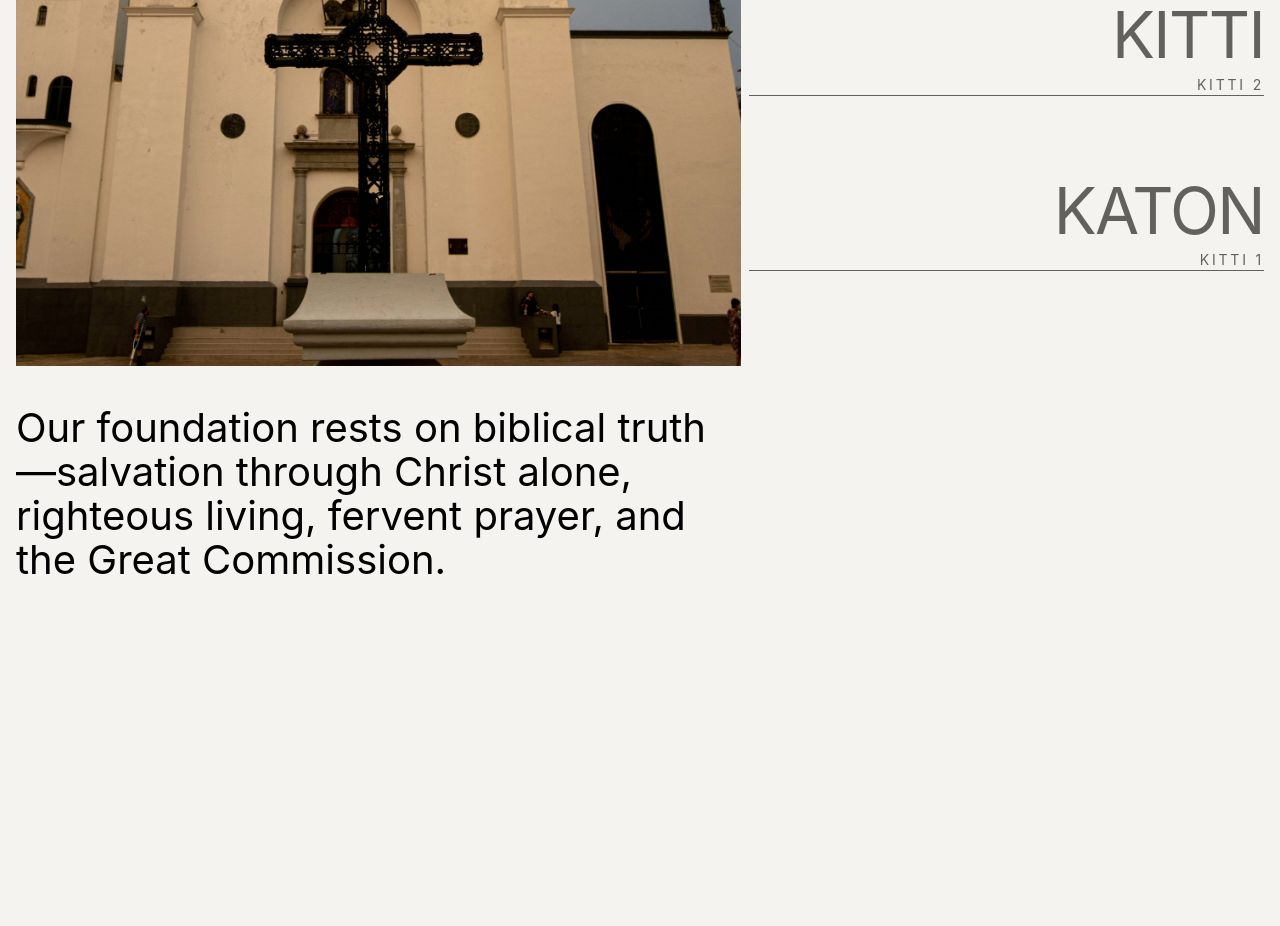
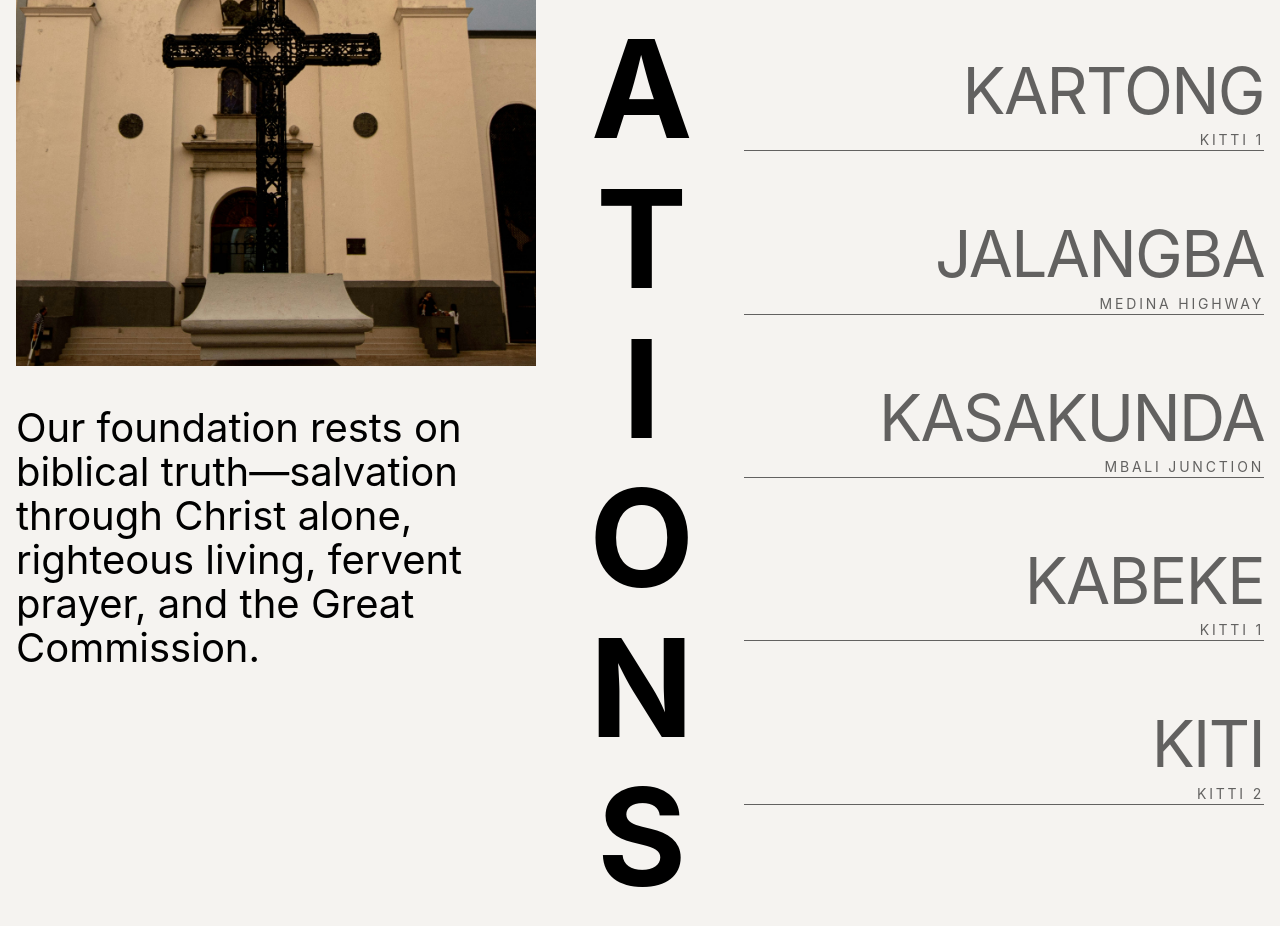
Before and after one commit to GCose/dclm-website, a Next.js app: page / in a window 1280 px wide. Shown: the part 2360-3286 px from the top of the page. Before the commit the page ends 3070 px from the top, so only its background shows below. Built offline with nearby package versions, Linux system fonts and the light colour scheme; a web font is replaced by a local one.

Commit message:
Made changes

```diff
--- a/components/website/home/LocationSection.tsx
+++ b/components/website/home/LocationSection.tsx
@@ -1,4 +1,3 @@
-"use client";
 import Image from "next/image";
 import { useState } from "react";
 
@@ -20,20 +19,52 @@ const locations = [
       "A thriving community dedicated to discipleship and spiritual growth through systematic study of God's Word.",
   },
   {
-    id: "kitti",
-    name: "KITTI",
-    label: "Kitti 2",
+    id: "medina",
+    name: "MEDINA",
+    label: "Medina Road",
+    image: "/images/location-1.jpg",
+    description:
+      "Our foundation rests on biblical truth—salvation through Christ alone, righteous living, fervent prayer, and the Great Commission.",
+  },
+  {
+    id: "kartong",
+    name: "KARTONG",
+    label: "Kitti 1",
+    image: "/images/location-4.jpg",
+    description:
+      "A gathering place for fervent prayer and fellowship, where faith meets community in transformative ways.",
+  },
+  {
+    id: "jalangba",
+    name: "JALANGBA",
+    label: "Medina Highway",
     image: "/images/location-3.jpg",
     description:
       "Committed to holiness and authentic worship, building believers who walk in righteousness and truth.",
   },
   {
-    id: "katon",
-    name: "KATON",
+    id: "kasakunda",
+    name: "KASAKUNDA",
+    label: "Mbali junction",
+    image: "/images/location-2.jpg",
+    description:
+      "A thriving community dedicated to discipleship and spiritual growth through systematic study of God's Word.",
+  },
+  {
+    id: "kabeke",
+    name: "KABEKE",
     label: "Kitti 1",
     image: "/images/location-4.jpg",
     description:
       "A gathering place for fervent prayer and fellowship, where faith meets community in transformative ways.",
+  },
+  {
+    id: "kti",
+    name: "KITI",
+    label: "Kitti 2",
+    image: "/images/location-3.jpg",
+    description:
+      "Committed to holiness and authentic worship, building believers who walk in righteousness and truth.",
   },
 ];
 
@@ -43,9 +74,9 @@ const LocationSection = () => {
   return (
     <section className="min-h-screen py-32 px-4 bg-cream">
       <div className="mx-auto">
-        <div className="grid grid-cols-12 gap-2">
-          {/*==================== Left side ====================*/}
-          <div className="col-span-12 md:col-span-7 space-y-10 order-2 md:order-1">
+        <div className="grid grid-cols-12 gap-0">
+          {/*==================== Left side - 40% ====================*/}
+          <div className="col-span-12 md:col-span-5 space-y-10 order-2 md:order-1">
             {/*==================== Editorial image ====================*/}
             <div className="relative w-full h-screen">
               <Image
@@ -68,15 +99,26 @@ const LocationSection = () => {
           </div>
           {/*==================== End of Left side ====================*/}
 
-          {/*==================== Right side ====================*/}
-          <div className="col-span-12 md:col-span-5 flex justify-end order-1 md:order-2">
+          {/*==================== Middle column with vertical stacked text ====================*/}
+          <div className="hidden md:flex md:col-span-2 order-2 items-start justify-center">
+            <div className="flex flex-col items-center">
+              {"LOCATIONS".split("").map((letter, index) => (
+                <span
+                  key={index}
+                  className="text-[clamp(3rem,12vw,8.5rem)] font-bold text-black tracking-tight leading-[1.1]"
+                >
+                  {letter}
+                </span>
+              ))}
+            </div>
+          </div>
+          {/*==================== End of Middle column ====================*/}
+
+          {/*==================== Right side - 50% ====================*/}
+          <div className="col-span-12 md:col-span-5 flex md:justify-end order-1 md:order-3">
             <div className="space-y-1 text-right">
-              <p className="text-sm uppercase tracking-[0.3em] text-black/80 mb-16">
-                | ALL LOCATIONS |
-              </p>
-
               {/*==================== Locations stack ====================*/}
-              <div className="space-y-20">
+              <div className="space-y-17">
                 {locations.map((location) => (
                   <button
                     key={location.id}
```
